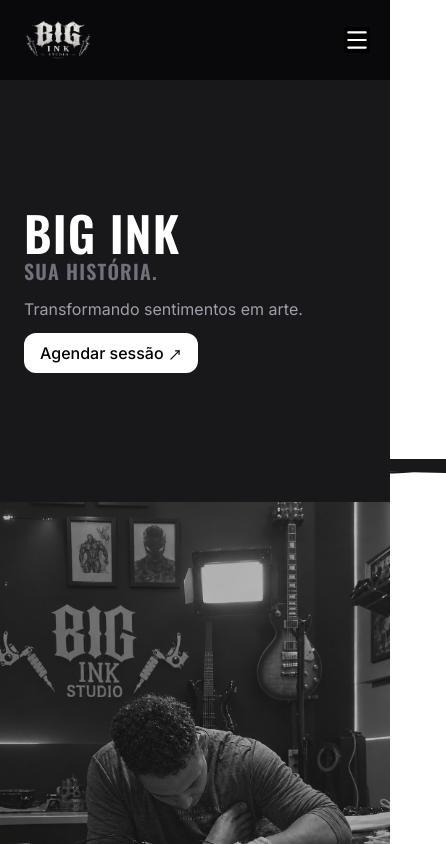
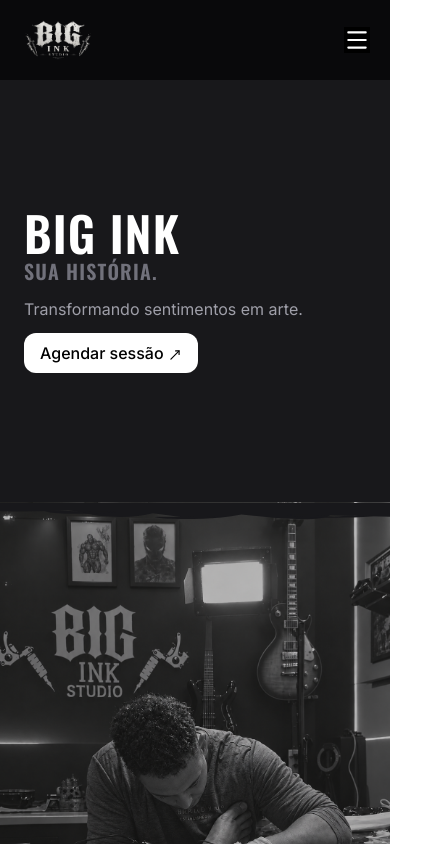
Before and after one commit to Hiagoo26/BigInk, a React (Vite) app: page / in a window 390 px wide. Shown: the top 844 px of the page, 446 px wide, since content can reach past the window. Built offline with nearby package versions, Linux system fonts and the light colour scheme.

Commit message:
fix: borda da section do titulo

```diff
--- a/src/pages/Home/components/Hero.jsx
+++ b/src/pages/Home/components/Hero.jsx
@@ -5,7 +5,7 @@
 function Hero() {
     return (
         <>
-            <div className="flex flex-col bg-zinc-900 lg:flex-row lg:h-screen">
+            <div className="flex flex-col overflow-x-clip bg-zinc-900 lg:flex-row lg:h-screen">
                 <section className="flex flex-col justify-center gap-3 relative p-6 z-1 h-[50dvh] lg:h-screen lg:gap-6 lg:w-1/2 lg:p-12">
                     <h1 className="tracking-wide uppercase font-title font-semibold text-5xl text-white lg:text-9xl">
                         Big ink
@@ -15,7 +15,7 @@
                      <button className=" rounded-xl px-4 py-2 w-fit font-medium text-black bg-white transition-colors duration-300 hover:bg-zinc-400 hover:cursor-pointer">
                         Agendar sessão <MoveUpRight className="inline" size={14}/>
                     </button>
-                    <div className="absolute -bottom-47 left-1/2 translate-x-10 h-full rotate-270 lg:-right-8 lg:-bottom-0 lg:left-auto lg:top-0 lg:translate-x-0 lg:rotate-180">
+                    <div className="absolute -bottom-58 left-1/2 translate-x-1/2 h-full rotate-270 lg:-right-8 lg:-bottom-0 lg:left-auto lg:top-0 lg:translate-x-0 lg:rotate-180">
                         <InkTransition />
                     </div>
                 </section>
```
